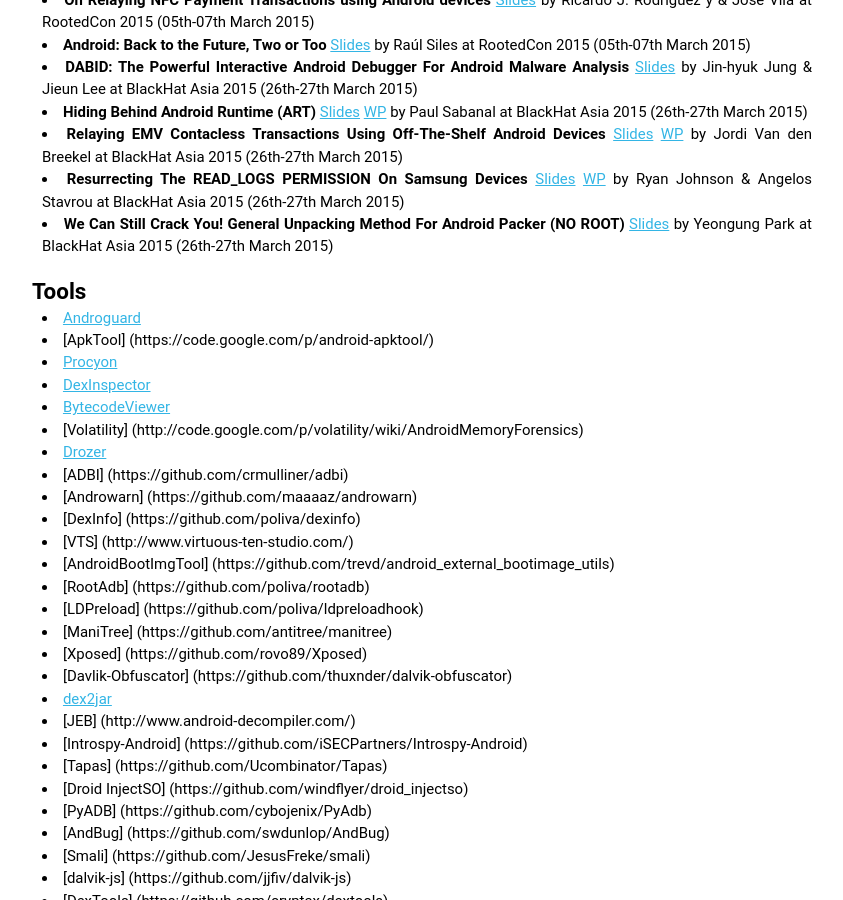
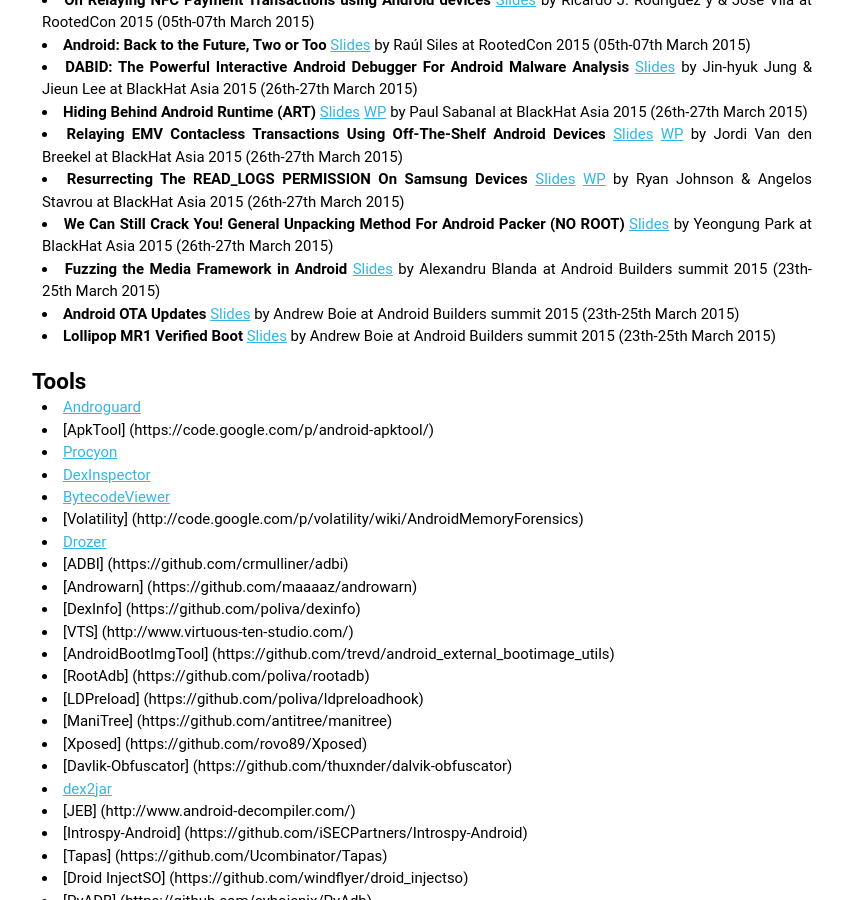
Before and after one commit to droidsec/droidsec.github.io, a Jekyll site: the page built from wiki/index.md, in a window 1280 px wide and 900 px high, scrolled down 6780 px. Shown: the whole window, without its empty margins (218-1061 px from the left). Built offline with Jekyll 4.4.1, drawn with Linux system fonts in a browser that asks for light colours; Markdown is read by kramdown in place of the engine named in the settings.

Commit message:
Update index.md

```diff
--- a/wiki/index.md
+++ b/wiki/index.md
@@ -204,6 +204,9 @@
 * **Relaying EMV Contacless Transactions Using Off-The-Shelf Android Devices** [Slides](https://www.blackhat.com/docs/asia-15/materials/asia-15-VandenBreekel-Relaying-EMV-Contactless-Transactions-Using-Off-The-Shelf-Android-Devices.pdf) [WP](https://www.blackhat.com/docs/asia-15/materials/asia-15-VandenBreekel-Relaying-EMV-Contactless-Transactions-Using-Off-The-Shelf-Android-Devices-wp.pdf) by Jordi Van den Breekel at BlackHat Asia 2015 (26th-27th March 2015)
 * **Resurrecting The READ_LOGS PERMISSION On Samsung Devices** [Slides](https://www.blackhat.com/docs/asia-15/materials/asia-15-Johnson-Resurrecting-The-READ-LOGS-Permission-On-Samsung-Devices.pdf) [WP](https://www.blackhat.com/docs/asia-15/materials/asia-15-Johnson-Resurrecting-The-READ-LOGS-Permission-On-Samsung-Devices-wp.pdf) by Ryan Johnson &  Angelos Stavrou at BlackHat Asia 2015 (26th-27th March 2015)
 * **We Can Still Crack You! General Unpacking Method For Android Packer (NO ROOT)** [Slides](https://www.blackhat.com/docs/asia-15/materials/asia-15-Park-We-Can-Still-Crack-You-General-Unpacking-Method-For-Android-Packer-No-Root.pdf) by Yeongung Park at BlackHat Asia 2015 (26th-27th March 2015)
+* **Fuzzing the Media Framework in Android**  [Slides](http://events.linuxfoundation.org/sites/events/files/slides/ABS2015.pdf) by Alexandru Blanda at Android Builders summit 2015 (23th-25th March 2015)
+* **Android OTA Updates**  [Slides](http://events.linuxfoundation.org/sites/events/files/slides/ABS-Android_SW_Updates-Boie-2015.pdf) by Andrew Boie at Android Builders summit 2015 (23th-25th March 2015)
+* **Lollipop MR1 Verified Boot**  [Slides](http://events.linuxfoundation.org/sites/events/files/slides/ABS%20Lollipop%20MR1%20Verified%20Boot.pdf) by Andrew Boie at Android Builders summit 2015 (23th-25th March 2015)
 
 ## Tools
 
```
